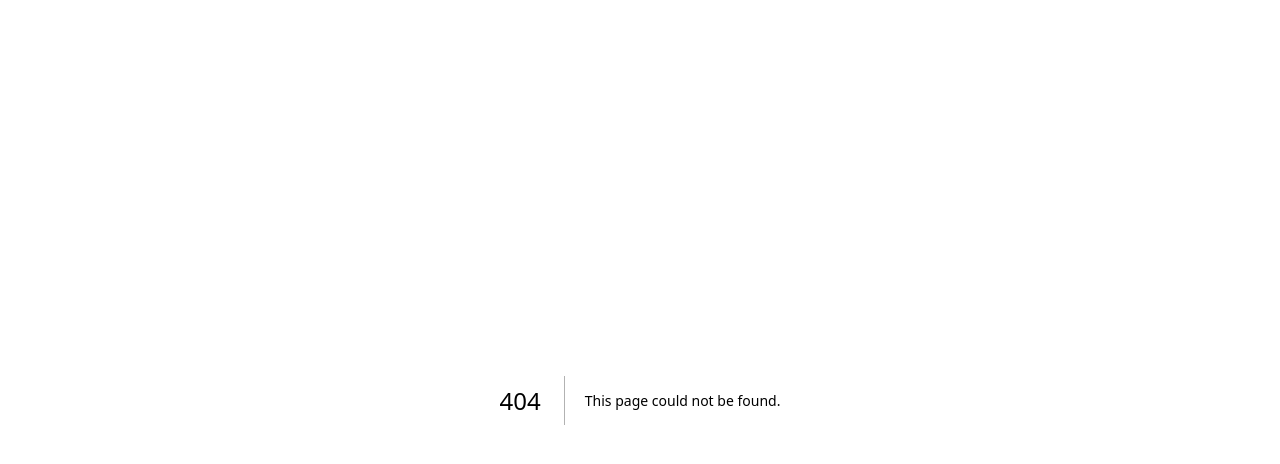
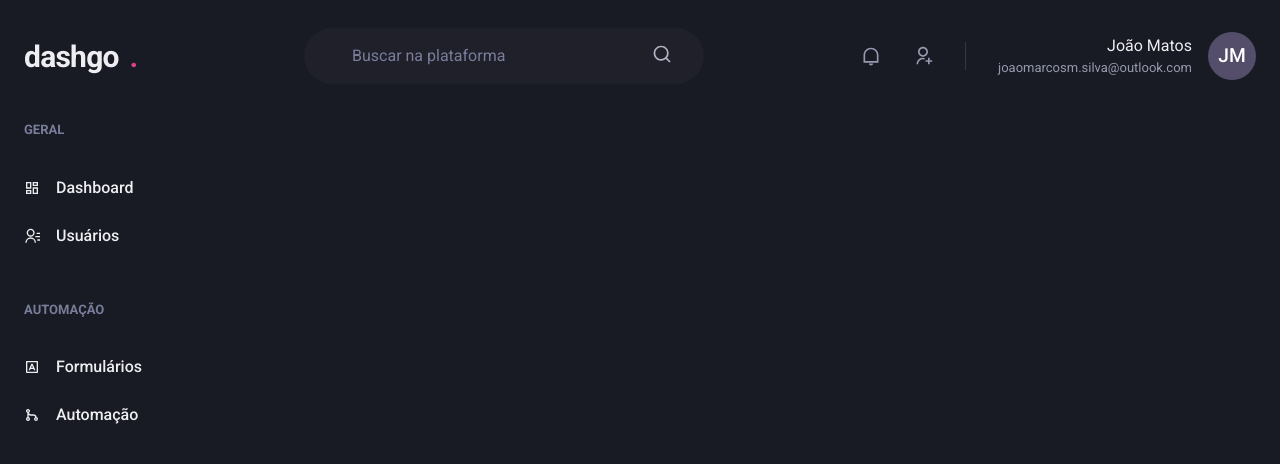
Before and after one commit to zJoaoMarcos/dashgo, a Next.js app: page /dashboard in a window 1280 px wide. Before the commit this address had no page. Shown: the top 464 px of the page. Built offline with nearby package versions, Linux system fonts and the light colour scheme.

Commit message:
class 5  - ignite

```diff
--- a/package.json
+++ b/package.json
@@ -22,6 +22,7 @@
     "next": "13.4.4",
     "react": "18.2.0",
     "react-dom": "18.2.0",
+    "react-icons": "^4.9.0",
     "typescript": "5.1.3"
   }
 }
--- /dev/null
+++ b/src/components/Header/Logo.tsx
@@ -0,0 +1,12 @@
+import { Text } from "@chakra-ui/react";
+
+export function Logo() {
+  return (
+    <Text fontSize="3xl" fontWeight="bold" letterSpacing="tight" w="64">
+      dashgo{" "}
+      <Text as="span" color="pink.500" ml="1">
+        .
+      </Text>
+    </Text>
+  );
+}
--- /dev/null
+++ b/src/components/Header/Profile.tsx
@@ -0,0 +1,16 @@
+import { Avatar, Box, Flex, Text } from "@chakra-ui/react";
+
+export function Profile() {
+  return (
+    <Flex align="center">
+      <Box mr="4" textAlign="right">
+        <Text>João Matos</Text>
+        <Text color="gray.300" fontSize="small">
+          joaomarcosm.silva@outlook.com
+        </Text>
+      </Box>
+
+      <Avatar size="md" name="João Matos" />
+    </Flex>
+  );
+}
--- /dev/null
+++ b/src/components/Header/SearchBox.tsx
@@ -0,0 +1,31 @@
+import { Flex, Icon, Input } from "@chakra-ui/react";
+import { RiSearchLine } from "react-icons/ri";
+
+export function SearchBox() {
+  return (
+    <Flex
+      as="label"
+      flex="1"
+      py="4"
+      px="8"
+      ml="6"
+      maxW={400}
+      alignSelf="center"
+      color="gray.200"
+      position="relative"
+      bg="gray.800"
+      borderRadius="full"
+    >
+      <Input
+        name="search"
+        color="gray.50"
+        variant="unstyled"
+        placeholder="Buscar na plataforma"
+        _placeholder={{ color: "gray.400" }}
+        mr="4"
+        px="4"
+      />
+      <Icon as={RiSearchLine} fontSize="20" />
+    </Flex>
+  );
+}
--- /dev/null
+++ b/src/components/Header/index.tsx
@@ -0,0 +1,40 @@
+import { Flex, HStack, Icon } from "@chakra-ui/react";
+import { RiNotificationLine, RiUserAddLine } from "react-icons/ri";
+import { Logo } from "./Logo";
+import { Profile } from "./Profile";
+import { SearchBox } from "./SearchBox";
+
+export function Header() {
+  return (
+    <Flex
+      w="100%"
+      as="header"
+      maxW={1480}
+      h="20"
+      mx="auto"
+      mt="4"
+      align="center"
+      px="6"
+    >
+      <Logo />
+
+      <SearchBox />
+
+      <Flex align="center" ml="auto">
+        <HStack
+          spacing="8"
+          mx="8"
+          pr="8"
+          py="1"
+          color="gray.300"
+          borderRightWidth={1}
+          borderColor="gray.700"
+        >
+          <Icon as={RiNotificationLine} fontSize="20" />
+          <Icon as={RiUserAddLine} fontSize="20" />
+        </HStack>
+        <Profile />
+      </Flex>
+    </Flex>
+  );
+}
--- /dev/null
+++ b/src/components/Sidebar/index.tsx
@@ -0,0 +1,57 @@
+import { Box, Icon, Link, Stack, Text } from "@chakra-ui/react";
+import {
+  RiContactsLine,
+  RiDashboardLine,
+  RiGitMergeLine,
+  RiInputMethodLine,
+} from "react-icons/ri";
+
+export function Sidebar() {
+  return (
+    <Box as="aside" w="64" mr="8">
+      <Stack spacing="12" align="flex-start">
+        <Box>
+          <Text fontWeight="bold" fontSize="small" color="gray.400">
+            GERAL
+          </Text>
+          <Stack spacing="4" mt="8" align="stretch">
+            <Link display="flex" alignItems="center" py="1">
+              <Icon as={RiDashboardLine} />
+              <Text ml="4" fontWeight="medium">
+                Dashboard
+              </Text>
+            </Link>
+
+            <Link display="flex" alignItems="center" py="1">
+              <Icon as={RiContactsLine} />
+              <Text ml="4" fontWeight="medium">
+                Usuários
+              </Text>
+            </Link>
+          </Stack>
+        </Box>
+
+        <Box>
+          <Text fontWeight="bold" fontSize="small" color="gray.400">
+            AUTOMAÇÃO
+          </Text>
+          <Stack spacing="4" mt="8" align="stretch">
+            <Link display="flex" alignItems="center" py="1">
+              <Icon as={RiInputMethodLine} />
+              <Text ml="4" fontWeight="medium">
+                Formulários
+              </Text>
+            </Link>
+
+            <Link display="flex" alignItems="center" py="1">
+              <Icon as={RiGitMergeLine} />
+              <Text ml="4" fontWeight="medium">
+                Automação
+              </Text>
+            </Link>
+          </Stack>
+        </Box>
+      </Stack>
+    </Box>
+  );
+}
--- /dev/null
+++ b/src/pages/dashboard.tsx
@@ -0,0 +1,15 @@
+import { Header } from "@/components/Header";
+import { Sidebar } from "@/components/Sidebar";
+import { Flex } from "@chakra-ui/react";
+
+export default function Dashboard() {
+  return (
+    <Flex direction="column" h="100vh">
+      <Header />
+
+      <Flex w="100%" my="6" maxW={1480} mx="auto" px="6">
+        <Sidebar />
+      </Flex>
+    </Flex>
+  );
+}
```
Also changed, not shown: src/components/Form/Input.tsx (added, +30 -0 lines), src/pages/index.tsx (+34 -2 lines), src/Context/SidebarNavigation.tsx (added), 1 other file (tests, documents, lock files or other folders).
